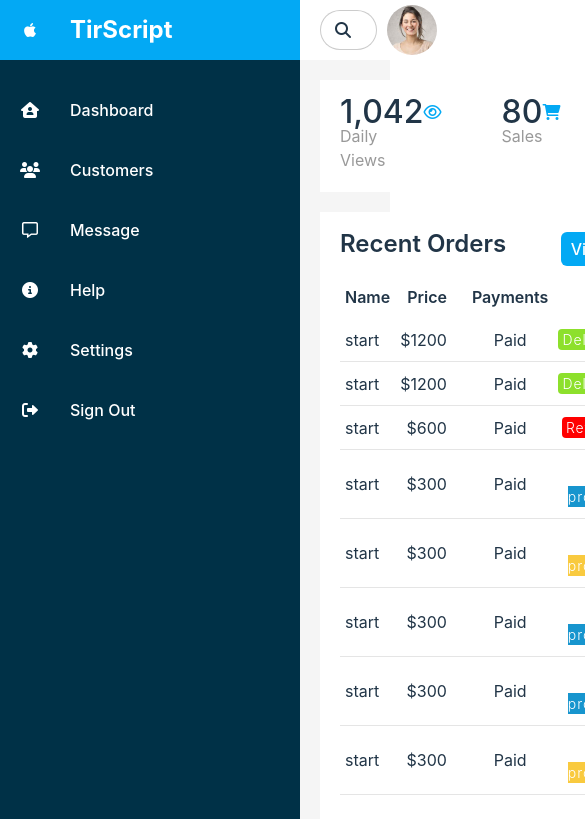
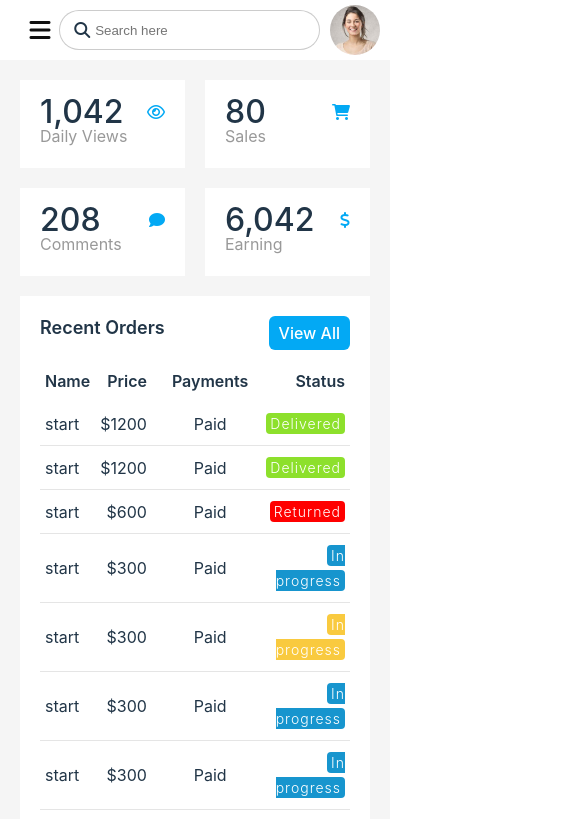
Before and after one commit to WooCommander/vue3ViteAdmin, a Vue app: page /layout in a window 390 px wide. Shown: the top 819 px of the page, 585 px wide, since content can reach past the window. Built offline with nearby package versions, Linux system fonts and the light colour scheme.

Commit message:
[fix]verstka final

```diff
--- a/src/components/Layout.vue
+++ b/src/components/Layout.vue
@@ -226,7 +226,6 @@
                 <a href="#" class="btn">View All</a>
               </div>
               <table>
-                <thead></thead>
                 <tbody>
                   <tr>
                     <td width="60px">
@@ -650,6 +649,30 @@
               object-fit: cover;
             }
           }
+
+          table {
+            border-collapse: collapse;
+
+            tr td:last-child {
+              width: 100%;
+            }
+          }
+
+          table tr:hover,
+          table tr:hover td h4 span {
+            background: #03a9f4;
+            color: #fff;
+          }
+
+          table tr td {
+            padding: 7px 10px;
+
+            h4 span {
+              color: #ccc;
+              font-size: 14px;
+              line-height: 1.2em;
+            }
+          }
         }
       }
 
@@ -657,5 +680,78 @@
     }
 
   }
+
+  @media (max-width: 992px) {
+    .container {
+      .navigation {
+        left: -300px;
+
+        &.active {
+          left: 0;
+          width: 300px;
+        }
+      }
+
+      .main {
+        width: 100%;
+        left: 0;
+
+        .cardBox {
+          grid-template-columns: repeat(2, 1fr);
+        }
+
+        .details {
+          grid-template-columns: repeat(1, 1fr);
+        }
+
+        .cardHeader h2 {
+          font-weight: 600;
+          font-size: 18px;
+        }
+
+        &.active {
+          width: calc(100% - 300px);
+          left: 300px;
+        }
+      }
+
+
+    }
+
+  }
+
+  @media (max-width: 480px) {
+    .container {
+      .cardBox {
+        grid-template-columns: repeat(1, 1fr);
+      }
+
+      .details .recentOrders table {
+        width: 600px;
+      }
+
+      .navigation {
+        width: 100%;
+        left: -100%;
+        z-index: 1000;
+
+        &.active {
+          width: 100%;
+          left: 0;
+        }
+      }
+
+      .main .topbar {
+        .toggle.active {
+          z-index: 10000;
+
+          &::before {
+            color: #fff;
+          }
+        }
+      }
+    }
+
+  }
 }
 </style>
```
